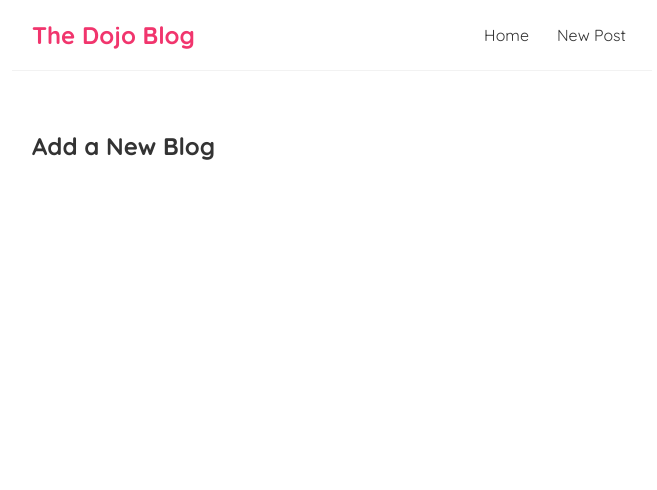
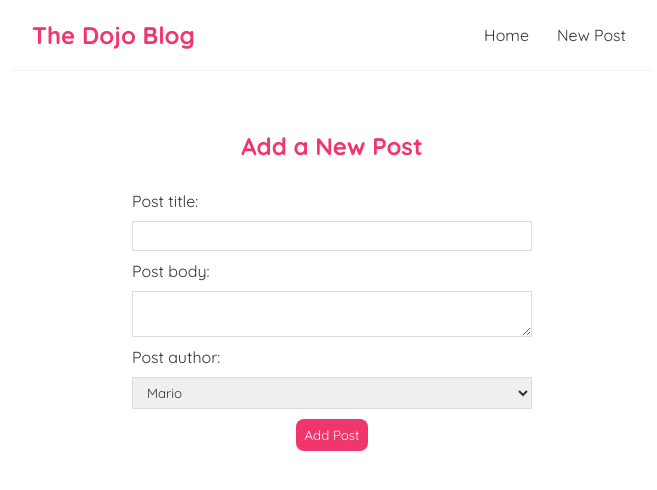
Before and after one commit to coelho-na/blog-react, a React (Create React App) app: page /create in a window 1280 px wide. Shown: the top 490 px of the page, without its empty margins (308-965 px from the left). Built offline with nearby package versions, Linux system fonts and the light colour scheme.

Commit message:
add history to redirect to homepage

```diff
--- a/src/Create.js
+++ b/src/Create.js
@@ -1,7 +1,68 @@
+import { useState } from "react";
+import { useHistory } from "react-router-dom";
+
 const Create = () => {
+  const [title, setTitle] = useState("");
+  const [body, setBody] = useState("");
+  const [author, setAuthor] = useState("mario");
+  const [isLoading, setIsLoading] = useState(false);
+  const history = useHistory();
+
+  const handleSubmit = (e) => {
+    e.preventDefault();
+    const post = { title, body, author };
+
+    setIsLoading(true);
+
+    fetch("http://localhost:8000/blogs", {
+      method: "POST",
+      headers: { "Content-Type": "application/json" },
+      body: JSON.stringify(post),
+    }).then(() => {
+      console.log("new post added");
+      setIsLoading(false);
+      history.push("/");
+    });
+  };
+
   return (
-    <div className="create">
-      <h2>Add a New Blog</h2>
+    <div className="create-post">
+      <h2 className="create-post__title">Add a New Post</h2>
+      <form onSubmit={handleSubmit}>
+        <label className="create-post__label">Post title:</label>
+        <input
+          className="create-post__input"
+          type="text"
+          required
+          value={title}
+          onChange={(e) => setTitle(e.target.value)}
+        />
+        <label className="create-post__label">Post body:</label>
+        <textarea
+          className="create-post__textarea"
+          required
+          value={body}
+          onChange={(e) => setBody(e.target.value)}
+        ></textarea>
+
+        <label className="create-post__label">Post author:</label>
+        <select
+          className="create-post__selection"
+          value={author}
+          onChange={(e) => {
+            setAuthor(e.target.value);
+          }}
+        >
+          <option value="mario">Mario</option>
+          <option value="yoshi">Yoshi</option>
+        </select>
+        {!isLoading && (
+          <button className="create-post__button">Add Post</button>
+        )}
+        {isLoading && (
+          <button className="create-post__button">Adding Post...</button>
+        )}
+      </form>
     </div>
   );
 };
```
